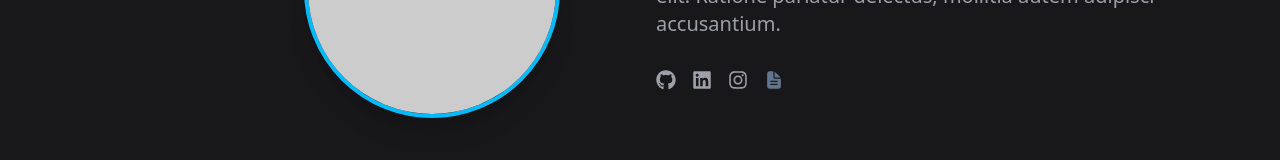
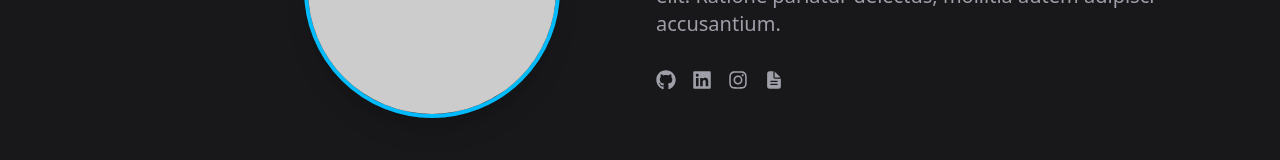
Before and after one commit to rizaldieldad/my-portfolio-website-v1, a React (Vite) app: page / in a window 1280 px wide. Shown: the part 342-502 px from the top of the page. Built offline with nearby package versions, Linux system fonts and the light colour scheme.

Commit message:
fix IoDocumentText color

```diff
--- a/src/components/Header.jsx
+++ b/src/components/Header.jsx
@@ -46,7 +46,7 @@ function Header () {
           </a>
           <a
             href='#'
-            className='text-slate-500 dark:text-zink-400 hover:text-green-600 dark:hover:hover:text-green-700 transition-colors duration-200'
+            className='text-slate-500 dark:text-zinc-400 hover:text-green-600 dark:hover:text-green-700 transition-colors duration-200'
           >
             <IoDocumentText className='w-5 h-5' />
           </a>
```
